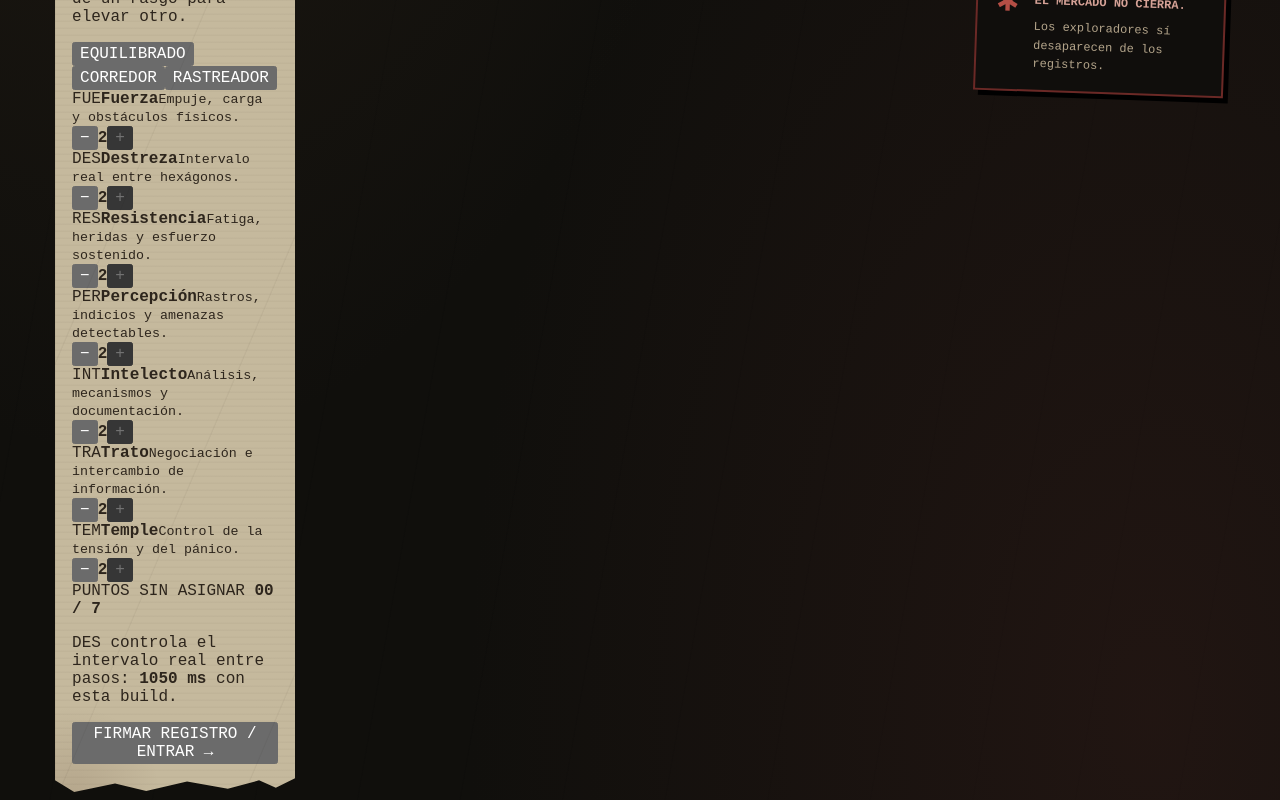
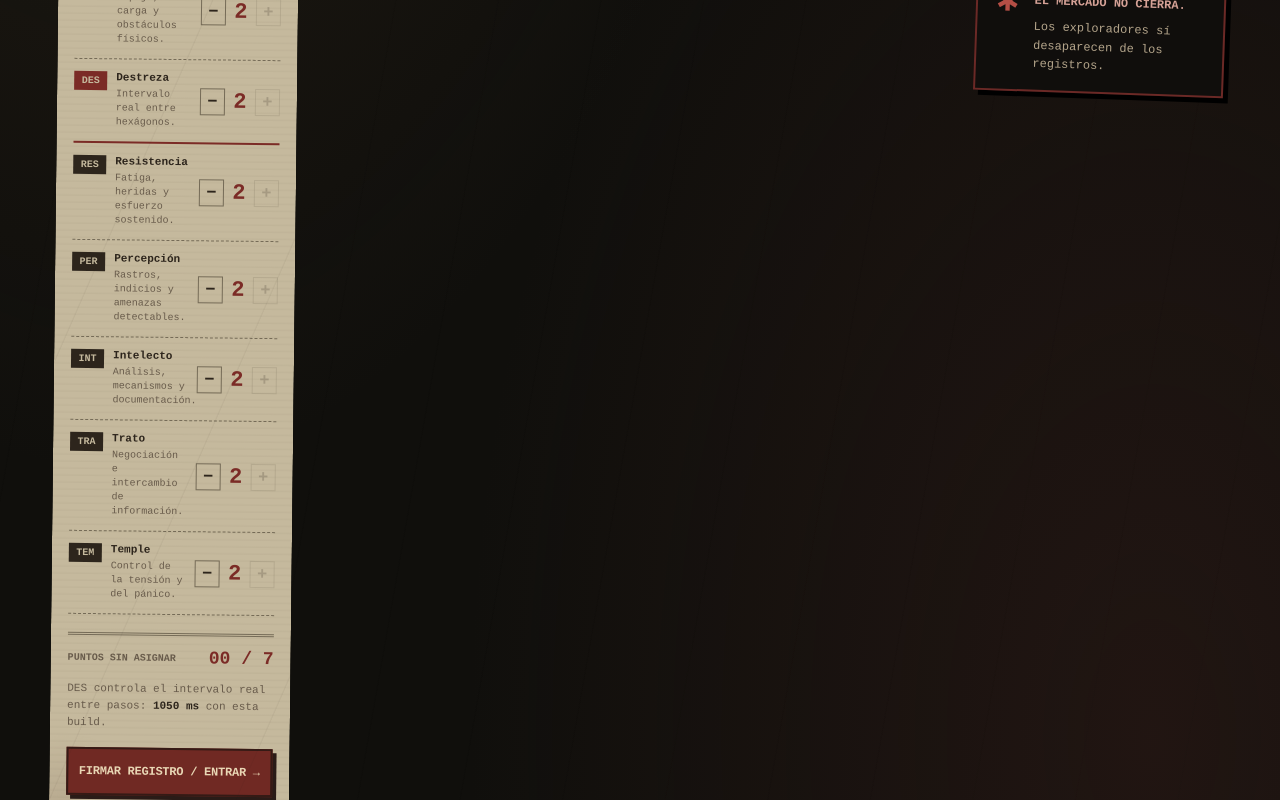
Before and after one commit to Drakeneess/Mercatum, a Next.js app in the folder apps/web/: page / in a window 1280 px wide. Shown: the part 1240-2040 px from the top of the page. Built offline with nearby package versions, Linux system fonts and the light colour scheme; no server answers; what @colyseus/schema would draw is missing.

Commit message:
style(web): add distressed RPG intake sheet and movement delay meter

```diff
--- a/apps/web/src/app/globals.css
+++ b/apps/web/src/app/globals.css
@@ -640,3 +640,203 @@ button:focus-visible, summary:focus-visible, .hex-tile:focus-visible {
 @media (prefers-reduced-motion: reduce) {
   *, *::before, *::after { animation-duration: .01ms !important; transition-duration: .01ms !important; }
 }
+
+/* ANEXO DE APTITUDES — a grubby intake form, not an RPG HUD. */
+.character-sheet {
+  transform: rotate(.65deg);
+  padding-bottom: 24px;
+}
+.character-sheet h3 {
+  margin: 19px 0 10px;
+  font-size: clamp(27px, 2.5vw, 35px);
+}
+.attribute-explanation {
+  color: var(--smudge);
+  font: 11px/1.55 var(--machine-type);
+  margin: 0 0 18px;
+}
+.build-presets {
+  display: flex;
+  flex-wrap: wrap;
+  gap: 6px;
+  padding-bottom: 15px;
+  border-bottom: 1px dashed var(--hairline);
+}
+.build-presets button {
+  background: transparent;
+  border: 1px solid var(--hairline);
+  color: var(--ink);
+  font: 900 9px var(--machine-type);
+  padding: 6px 5px;
+}
+.build-presets button:hover,
+.build-presets button:focus-visible {
+  background: var(--ink);
+  color: var(--paper);
+}
+.stat-list { display: grid; }
+.attribute-row {
+  display: flex;
+  justify-content: space-between;
+  align-items: center;
+  gap: 8px;
+  border-bottom: 1px dashed var(--hairline);
+  padding: 12px 0;
+}
+.attribute-row--active { border-bottom: 2px solid var(--blood); }
+.attribute-name { display: flex; align-items: flex-start; gap: 9px; min-width: 0; }
+.attribute-abbr {
+  flex: 0 0 33px;
+  padding: 4px 3px;
+  background: var(--ink);
+  color: var(--paper);
+  text-align: center;
+  font: 900 10px var(--machine-type);
+}
+.attribute-row--active .attribute-abbr { background: var(--blood); color: var(--paper); }
+.attribute-name > span:last-child { min-width: 0; display: grid; gap: 4px; }
+.attribute-name strong { font: 900 11px var(--machine-type); }
+.attribute-name small {
+  font: 10px/1.4 var(--machine-type);
+  color: var(--smudge);
+}
+.attribute-controls {
+  display: flex;
+  align-items: center;
+  gap: 5px;
+  flex: 0 0 auto;
+}
+.attribute-controls button {
+  width: 25px;
+  height: 27px;
+  background: transparent;
+  border: 1px solid var(--hairline);
+  color: var(--ink);
+  font: 900 17px/1 var(--machine-type);
+  padding: 0;
+}
+.attribute-controls button:hover:not(:disabled),
+.attribute-controls button:focus-visible {
+  background: var(--blood);
+  color: #eee2c9;
+}
+.attribute-controls button:disabled { opacity: .2; cursor: not-allowed; }
+.attribute-number {
+  min-width: 20px;
+  font: 900 22px var(--machine-type);
+  color: var(--blood);
+  text-align: center;
+}
+.attribute-foot {
+  margin-top: 18px;
+  padding-top: 12px;
+  border-top: 3px double var(--hairline);
+}
+.attribute-foot p {
+  font: 11px/1.55 var(--machine-type);
+  color: var(--smudge);
+  margin: 13px 0 0;
+}
+.attribute-foot p strong { color: var(--ink); }
+.point-budget {
+  display: flex;
+  justify-content: space-between;
+  align-items: center;
+  gap: 8px;
+  font: 900 10px var(--machine-type);
+  color: var(--smudge);
+}
+.point-budget strong { color: var(--blood); font-size: 18px; }
+.attribute-seal {
+  border: 2px solid var(--blood);
+  padding: 9px 12px;
+  color: var(--blood);
+  font: 900 11px var(--machine-type);
+  transform: rotate(-2deg);
+}
+.enter-button {
+  background: #702923;
+  color: #e9d7b5;
+  border: 2px solid #351a15;
+  box-shadow: 4px 4px 0 #2a1b17;
+  width: 100%;
+  margin-top: 16px;
+  padding: 15px 9px;
+  font: 900 12px var(--machine-type);
+  text-align: center;
+  letter-spacing: -.02em;
+}
+.enter-button:hover:not(:disabled),
+.enter-button:focus-visible { background: #95332a; }
+.enter-button:disabled { opacity: .44; cursor: not-allowed; box-shadow: none; }
+.footstep-meter {
+  margin: 17px 0 3px;
+  background: #9686696b;
+  padding: 9px 10px 11px;
+  border: 1px dashed #6a5544;
+}
+.footstep-top {
+  display: flex; justify-content: space-between;
+  gap: 10px;
+  font: 900 10px var(--machine-type);
+  color: #4c3a30;
+}
+.footstep-top strong { color: #802b26; text-align: right; }
+.footstep-track {
+  height: 8px;
+  background: #493b2f;
+  margin-top: 10px;
+  position: relative;
+  overflow: hidden;
+}
+.footstep-track > span {
+  display: block;
+  height: 100%;
+  background: #9b392d;
+  transition: width .09s linear;
+}
+/* Alternate found-media materials need the same controls and contrast. */
+.app-shell[data-theme="phosphor"] .attribute-abbr {
+  background: #1b3520;
+  color: #cce5c6;
+}
+.app-shell[data-theme="phosphor"] .attribute-row--active .attribute-abbr {
+  background: #5c825e;
+  color: #041006;
+}
+.app-shell[data-theme="phosphor"] .build-presets button:hover,
+.app-shell[data-theme="phosphor"] .attribute-controls button:hover:not(:disabled) {
+  background: #4b6b52;
+  color: #d9ead0;
+}
+.app-shell[data-theme="phosphor"] .attribute-number,
+.app-shell[data-theme="phosphor"] .point-budget strong { color: #cae0c6; }
+.app-shell[data-theme="phosphor"] .enter-button {
+  background: #283d2d;
+  border-color: #607f65;
+  box-shadow: 4px 4px 0 #000;
+  color: #d7ead3;
+}
+.app-shell[data-theme="phosphor"] .enter-button:hover:not(:disabled) {
+  background: #3e5b43;
+}
+.app-shell[data-theme="phosphor"] .footstep-meter {
+  background: #1d3220;
+  border-color: #5e785f;
+}
+.app-shell[data-theme="phosphor"] .footstep-top { color: #b3c9a9; }
+.app-shell[data-theme="phosphor"] .footstep-top strong { color: #d2ead0; }
+.app-shell[data-theme="phosphor"] .footstep-track { background: #080f09; }
+.app-shell[data-theme="phosphor"] .footstep-track > span { background: #a5c8a4; }
+.app-shell[data-theme="vigil"] .build-presets button:hover,
+.app-shell[data-theme="vigil"] .attribute-controls button:hover:not(:disabled) {
+  background: #4d5742;
+  color: #eef1d5;
+}
+.app-shell[data-theme="vigil"] .attribute-number { color: #7c2b28; }
+.app-shell[data-theme="vigil"] .footstep-meter { background: #b4b797; }
+.app-shell[data-theme="vigil"] .footstep-track { background: #4b5440; }
+@media (max-width: 720px) {
+  .character-sheet { transform: none; }
+  .attribute-name small { font-size: 11px; }
+}
```
